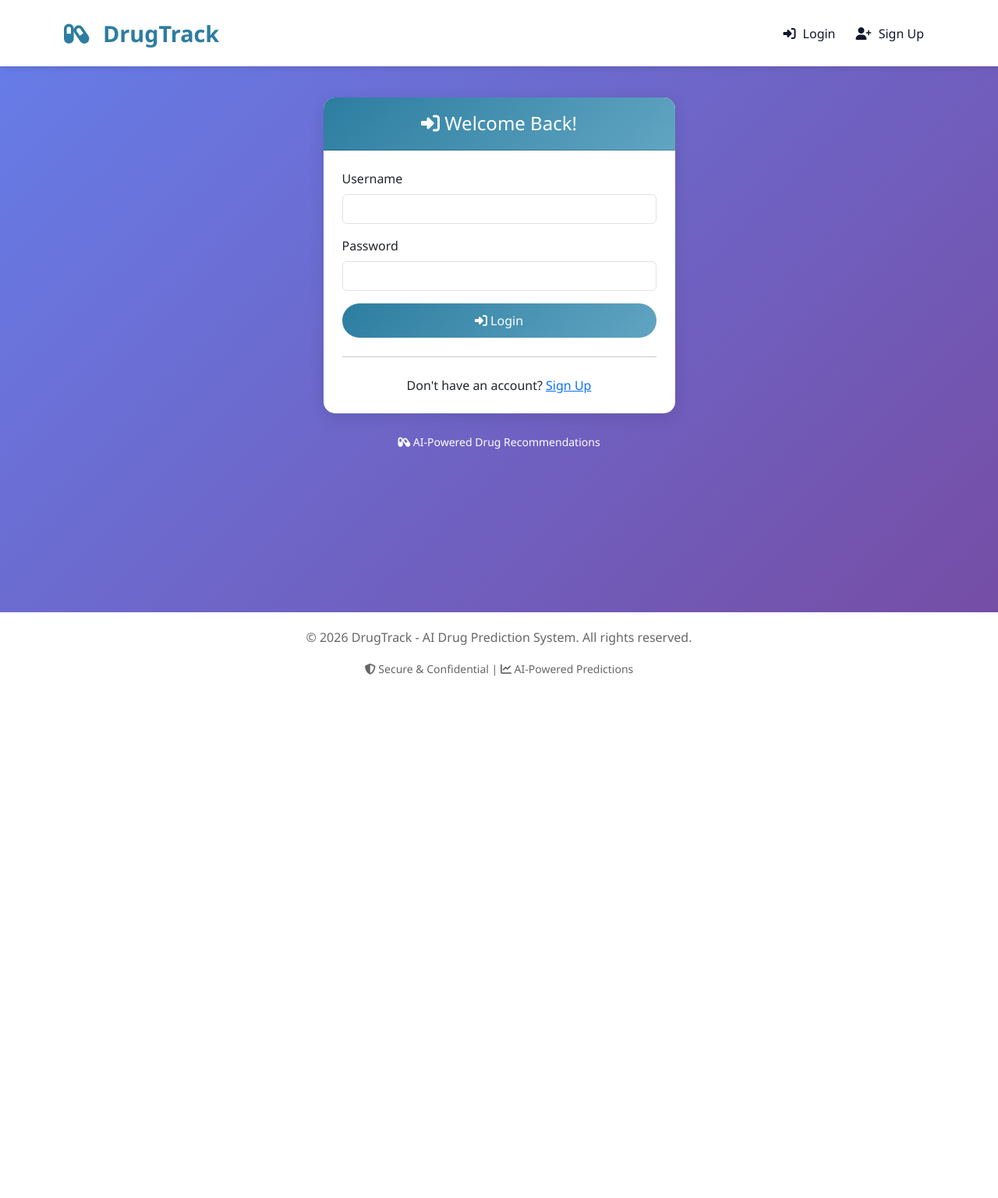
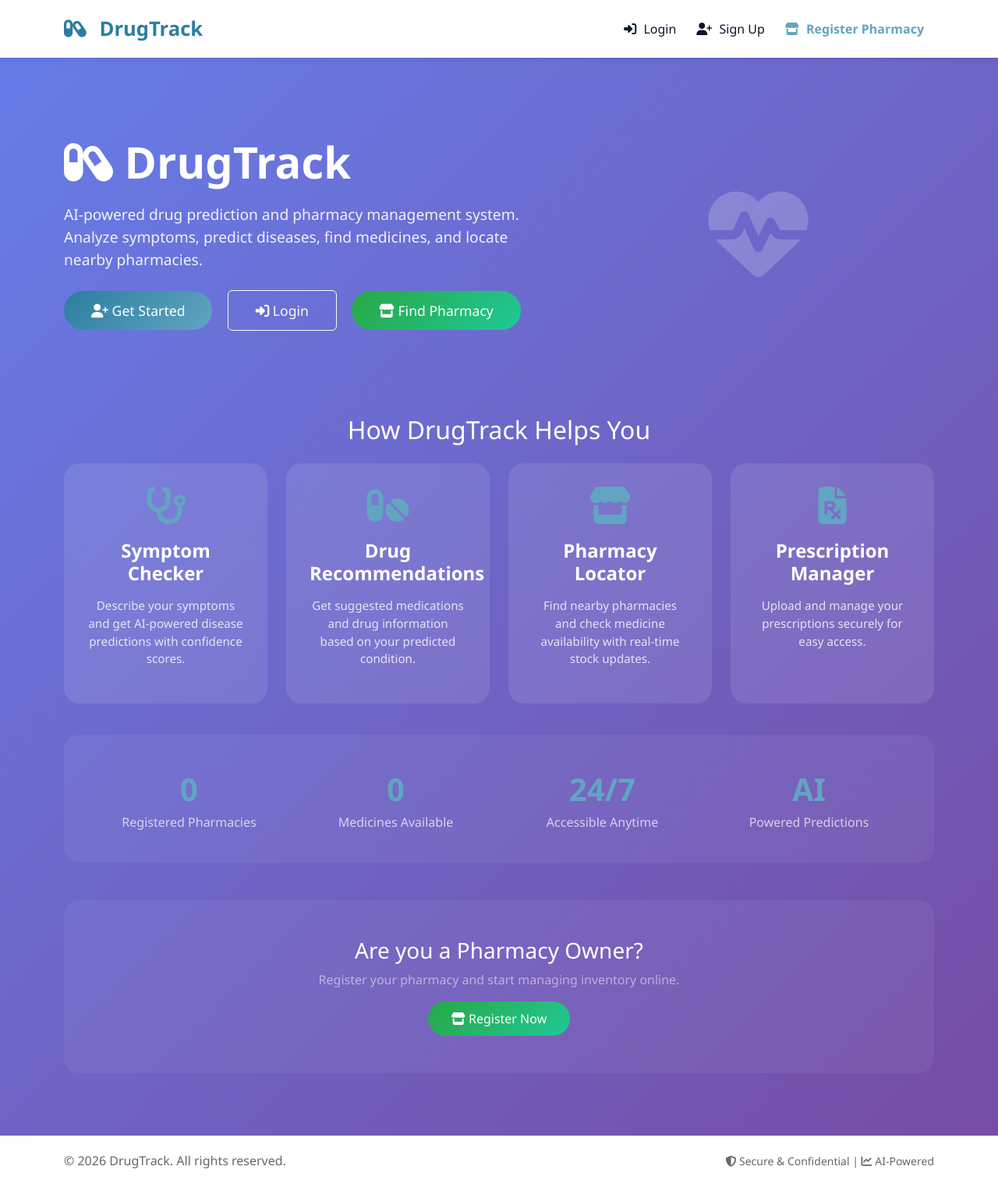
Before and after one commit to devadathsreelayam/DrugTrack, a Django app: page / in a window 1280 px wide. Shown: the whole page at 78% size. Before the commit the page ends 867 px from the top, so only its background shows below. Run offline with Django 5.2, Linux system fonts and the light colour scheme; data that the repository does not hold is empty; some libraries are stand-ins or nearby versions.

Commit message:
Created home page and login page for pharmacy

```diff
--- a/apps/core/urls.py
+++ b/apps/core/urls.py
@@ -3,7 +3,7 @@ from . import views
 
 urlpatterns = [
     # Authentication
-    path('', views.login_view, name='login'),
+    path('login/', views.login_view, name='login'),
     path('signup/', views.signup_stage1, name='signup_stage1'),
     # path('signup/stage1/', views.signup_stage1, name='signup_stage1'),
     path('signup/stage2/', views.signup_stage2, name='signup_stage2'),
--- a/apps/core/views.py
+++ b/apps/core/views.py
@@ -5,6 +5,8 @@ from django.contrib import messages
 from django.db.models import Count, Avg, Q
 from django.http import JsonResponse
 from django.core.paginator import Paginator
+
+from apps.pharmacy.models import Drug, Pharmacy
 from .forms import *
 from .models import User, Prediction, Prescription, Medicine, UserHealthProfile, UserMedication, SymptomPrediction
 # from .utils.ml_predictor import predictor
@@ -15,6 +17,22 @@ import json
 from .utils.symptom_analyser import symptom_analyzer
 from django.views.decorators.csrf import csrf_exempt
 from django.views.decorators.http import require_http_methods
+
+
+def home_view(request):
+    """Home page view"""
+    if request.user.is_authenticated:
+        return redirect('dashboard')
+
+    # Get some statistics for the home page
+    total_pharmacies = Pharmacy.objects.filter(status='approved', is_active=True).count()
+    total_medicines = Drug.objects.count()
+
+    context = {
+        'total_pharmacies': total_pharmacies,
+        'total_medicines': total_medicines,
+    }
+    return render(request, 'home.html', context)
 
 
 def signup_view(request):
@@ -325,37 +343,6 @@ def delete_prescription_view(request, pk):
         messages.success(request, 'Prescription deleted successfully.')
     return redirect('prescription_list')
 
-# Pharmacy related views (using admin-managed data)
-@login_required
-def pharmacy_list_view(request):
-    from .models import Pharmacy
-
-    pharmacies = Pharmacy.objects.filter(is_active=True)
-    user_lat = request.user.latitude
-    user_lon = request.user.longitude
-
-    # Calculate distance for each pharmacy if user location exists
-    for pharmacy in pharmacies:
-        if user_lat and user_lon and pharmacy.latitude and pharmacy.longitude:
-            pharmacy.distance = calculate_distance(
-                user_lat, user_lon,
-                pharmacy.latitude, pharmacy.longitude
-            )
-        else:
-            pharmacy.distance = None
-
-    # Sort by distance
-    pharmacies = sorted(pharmacies, key=lambda x: x.distance if x.distance else float('inf'))
-
-    context = {
-        'pharmacies': pharmacies,
-        'user_location_set': user_lat is not None
-    }
-    return render(request, 'core/pharmacy_list.html', context)
-
-def calculate_distance(lat1, lon1, lat2, lon2):
-    """Calculate Euclidean distance (simplified)"""
-    return math.sqrt((lat1 - lat2)**2 + (lon1 - lon2)**2) * 111  # Rough km conversion
 
 @login_required
 def update_location_view(request):
--- a/apps/pharmacy/urls.py
+++ b/apps/pharmacy/urls.py
@@ -3,6 +3,7 @@ from . import views
 
 urlpatterns = [
     # Pharmacy registration
+    path('login/', views.pharmacy_login_view, name='pharmacy_login'),
     path('register/', views.pharmacy_register, name='pharmacy_register'),
     path('dashboard/', views.pharmacy_dashboard, name='pharmacy_dashboard'),
 
--- a/drug_track/urls.py
+++ b/drug_track/urls.py
@@ -2,10 +2,12 @@ from django.contrib import admin
 from django.urls import path, include
 from django.conf import settings
 from django.conf.urls.static import static
+from apps.core.views import home_view
 
 urlpatterns = [
+    path('', home_view, name='home'),
     path('admin/', admin.site.urls),
-    path('', include('apps.core.urls')),
+    path('accounts', include('apps.core.urls')),
     path('pharmacy/', include('apps.pharmacy.urls')),
 ]
 
--- a/templates/base.html
+++ b/templates/base.html
@@ -3,7 +3,7 @@
 <head>
     <meta charset="UTF-8">
     <meta name="viewport" content="width=device-width, initial-scale=1.0">
-    <title>{% block title %}DrugTrack - AI Drug Prediction System{% endblock %}</title>
+    <title>{% block title %}DrugTrack - AI Drug Prediction & Pharmacy System{% endblock %}</title>
 
     <!-- Bootstrap 5 CSS -->
     <link href="https://cdn.jsdelivr.net/npm/bootstrap@5.3.0/dist/css/bootstrap.min.css" rel="stylesheet">
@@ -32,11 +32,11 @@
         .navbar {
             background: white;
             box-shadow: 0 2px 10px rgba(0,0,0,0.1);
-            padding: 1rem 2rem;
+            padding: 0.8rem 2rem;
         }
 
         .navbar-brand {
-            font-size: 1.8rem;
+            font-size: 1.6rem;
             font-weight: bold;
             color: var(--primary-color) !important;
         }
@@ -51,6 +51,7 @@
             font-weight: 500;
             margin: 0 5px;
             transition: all 0.3s;
+            padding: 0.5rem 1rem;
         }
 
         .nav-link:hover {
@@ -60,6 +61,15 @@
 
         .nav-link i {
             margin-right: 5px;
+        }
+
+        .nav-link.pharmacy-link {
+            color: var(--secondary-color) !important;
+            font-weight: 600;
+        }
+
+        .nav-link.pharmacy-link:hover {
+            color: var(--primary-color) !important;
         }
 
         .main-container {
@@ -97,6 +107,21 @@
         .btn-primary:hover {
             transform: translateY(-2px);
             box-shadow: 0 5px 15px rgba(44,125,160,0.3);
+        }
+
+        .btn-pharmacy {
+            background: linear-gradient(135deg, #28a745, #20c997);
+            border: none;
+            padding: 10px 30px;
+            border-radius: 25px;
+            font-weight: 500;
+            color: white;
+        }
+
+        .btn-pharmacy:hover {
+            transform: translateY(-2px);
+            box-shadow: 0 5px 15px rgba(40,167,69,0.3);
+            color: white;
         }
 
         .footer {
@@ -138,20 +163,6 @@
             margin: 0;
         }
 
-        .prediction-box {
-            background: linear-gradient(135deg, var(--primary-color), var(--secondary-color));
-            color: white;
-            border-radius: 15px;
-            padding: 30px;
-            text-align: center;
-            margin-top: 20px;
-        }
-
-        .prediction-box h2 {
-            font-size: 2.5rem;
-            margin: 15px 0;
-        }
-
         .breadcrumb {
             background: transparent;
             padding: 0;
@@ -161,6 +172,10 @@
         .breadcrumb-item a {
             color: var(--primary-color);
             text-decoration: none;
+        }
+
+        .breadcrumb-item.active {
+            color: white;
         }
 
         @media (max-width: 768px) {
@@ -180,7 +195,7 @@
 <!-- Navigation Bar -->
 <nav class="navbar navbar-expand-lg">
     <div class="container">
-        <a class="navbar-brand" href="{% url 'dashboard' %}">
+        <a class="navbar-brand" href="{% url 'home' %}">
             <i class="fas fa-capsules"></i> DrugTrack
         </a>
 
@@ -190,7 +205,7 @@
 
         <div class="collapse navbar-collapse" id="navbarNav">
             {% if user.is_authenticated %}
-            <ul class="navbar-nav ms-auto">
+            <ul class="navbar-nav me-auto">
                 <li class="nav-item">
                     <a class="nav-link" href="{% url 'dashboard' %}">
                         <i class="fas fa-chart-line"></i> Dashboard
@@ -212,21 +227,32 @@
                     </a>
                 </li>
                 <li class="nav-item">
-                    <a class="nav-link" href="{% url 'pharmacy_list' %}">
-                        <i class="fas fa-store"></i> Pharmacy
+                    <a class="nav-link pharmacy-link" href="{% url 'pharmacy_list' %}">
+                        <i class="fas fa-store"></i> Find Pharmacy
                     </a>
                 </li>
+            </ul>
+            <ul class="navbar-nav">
+                {% if user.pharmacy_owner %}
+                <li class="nav-item">
+                    <a class="nav-link pharmacy-link" href="{% url 'pharmacy_dashboard' %}">
+                        <i class="fas fa-store-alt"></i> My Pharmacy
+                    </a>
+                </li>
+                {% endif %}
                 <li class="nav-item dropdown">
                     <a class="nav-link dropdown-toggle" href="#" data-bs-toggle="dropdown">
-                        <i class="fas fa-user-circle"></i> {{ user.first_name }}
+                        <i class="fas fa-user-circle"></i> {{ user.first_name|default:user.username }}
                     </a>
-                    <ul class="dropdown-menu">
-                        <li><a class="dropdown-item" style="color: #f39c12;">
-                            {{ user.get_full_name }}
-                        </a></li>
+                    <ul class="dropdown-menu dropdown-menu-end">
                         <li><a class="dropdown-item" href="{% url 'profile' %}">
                             <i class="fas fa-user"></i> Profile
                         </a></li>
+                        {% if not user.pharmacy_owner %}
+                        <li><a class="dropdown-item" href="{% url 'pharmacy_register' %}">
+                            <i class="fas fa-store"></i> Register Pharmacy
+                        </a></li>
+                        {% endif %}
                         <li><hr class="dropdown-divider"></li>
                         <li><a class="dropdown-item" href="{% url 'logout' %}">
                             <i class="fas fa-sign-out-alt"></i> Logout
@@ -246,6 +272,11 @@
                         <i class="fas fa-user-plus"></i> Sign Up
                     </a>
                 </li>
+                <li class="nav-item">
+                    <a class="nav-link pharmacy-link" href="{% url 'pharmacy_register' %}">
+                        <i class="fas fa-store"></i> Register Pharmacy
+                    </a>
+                </li>
             </ul>
             {% endif %}
         </div>
@@ -259,7 +290,7 @@
         {% if messages %}
             {% for message in messages %}
                 <div class="alert alert-{{ message.tags }} alert-dismissible fade show" role="alert">
-                    <i class="fas fa-{% if message.tags == 'success' %}check-circle{% elif message.tags == 'error' %}exclamation-circle{% else %}info-circle{% endif %}"></i>
+                    <i class="fas fa-{% if message.tags == 'success' %}check-circle{% elif message.tags == 'error' %}exclamation-circle{% elif message.tags == 'warning' %}exclamation-triangle{% else %}info-circle{% endif %}"></i>
                     {{ message }}
                     <button type="button" class="btn-close" data-bs-dismiss="alert"></button>
                 </div>
@@ -277,13 +308,19 @@
 <!-- Footer -->
 <footer class="footer">
     <div class="container">
-        <p>&copy; {% now "Y" %} DrugTrack - AI Drug Prediction System. All rights reserved.</p>
-        <p class="mb-0">
-            <small>
-                <i class="fas fa-shield-alt"></i> Secure & Confidential |
-                <i class="fas fa-chart-line"></i> AI-Powered Predictions
-            </small>
-        </p>
+        <div class="row">
+            <div class="col-md-6 text-md-start">
+                <p>&copy; {% now "Y" %} DrugTrack. All rights reserved.</p>
+            </div>
+            <div class="col-md-6 text-md-end">
+                <p class="mb-0">
+                    <small>
+                        <i class="fas fa-shield-alt"></i> Secure & Confidential |
+                        <i class="fas fa-chart-line"></i> AI-Powered
+                    </small>
+                </p>
+            </div>
+        </div>
     </div>
 </footer>
 
--- /dev/null
+++ b/templates/home.html
@@ -0,0 +1,180 @@
+{% extends 'base.html' %}
+
+{% block title %}DrugTrack - AI Drug Prediction & Pharmacy System{% endblock %}
+
+{% block extra_css %}
+<style>
+    .hero-section {
+        padding: 60px 0;
+        color: white;
+    }
+    .hero-section h1 {
+        font-size: 3.5rem;
+        font-weight: 700;
+        margin-bottom: 20px;
+    }
+    .hero-section p {
+        font-size: 1.2rem;
+        opacity: 0.9;
+        max-width: 600px;
+    }
+    .hero-buttons .btn {
+        padding: 12px 35px;
+        font-size: 1.1rem;
+        margin-right: 15px;
+    }
+    .feature-card {
+        background: rgba(255,255,255,0.1);
+        backdrop-filter: blur(10px);
+        border-radius: 20px;
+        padding: 30px;
+        text-align: center;
+        color: white;
+        height: 100%;
+        transition: transform 0.3s;
+    }
+    .feature-card:hover {
+        transform: translateY(-10px);
+    }
+    .feature-card i {
+        font-size: 3rem;
+        margin-bottom: 20px;
+        color: #61a5c2;
+    }
+    .feature-card h4 {
+        font-weight: 600;
+        margin-bottom: 15px;
+    }
+    .feature-card p {
+        opacity: 0.8;
+        font-size: 0.95rem;
+    }
+    .stats-section {
+        background: rgba(255,255,255,0.05);
+        border-radius: 20px;
+        padding: 40px;
+        margin-top: 40px;
+    }
+    .stat-number {
+        font-size: 2.5rem;
+        font-weight: 700;
+        color: #61a5c2;
+    }
+    .stat-label {
+        color: rgba(255,255,255,0.7);
+        font-size: 1rem;
+    }
+</style>
+{% endblock %}
+
+{% block content %}
+<!-- Hero Section -->
+<div class="hero-section">
+    <div class="row align-items-center">
+        <div class="col-md-7">
+            <h1>
+                <i class="fas fa-capsules"></i> DrugTrack
+            </h1>
+            <p>
+                AI-powered drug prediction and pharmacy management system.
+                Analyze symptoms, predict diseases, find medicines, and locate nearby pharmacies.
+            </p>
+            <div class="hero-buttons mt-4">
+                {% if user.is_authenticated %}
+                <a href="{% url 'dashboard' %}" class="btn btn-primary">
+                    <i class="fas fa-chart-line"></i> Go to Dashboard
+                </a>
+                <a href="{% url 'symptom_checker' %}" class="btn btn-outline-light">
+                    <i class="fas fa-stethoscope"></i> Check Symptoms
+                </a>
+                {% else %}
+                <a href="{% url 'signup_stage1' %}" class="btn btn-primary">
+                    <i class="fas fa-user-plus"></i> Get Started
+                </a>
+                <a href="{% url 'login' %}" class="btn btn-outline-light">
+                    <i class="fas fa-sign-in-alt"></i> Login
+                </a>
+                {% endif %}
+                <a href="{% url 'pharmacy_list' %}" class="btn btn-pharmacy">
+                    <i class="fas fa-store"></i> Find Pharmacy
+                </a>
+            </div>
+        </div>
+        <div class="col-md-5 text-center">
+            <i class="fas fa-heartbeat" style="font-size: 8rem; color: rgba(255,255,255,0.2);"></i>
+        </div>
+    </div>
+</div>
+
+<!-- Features Section -->
+<div class="row mt-5">
+    <div class="col-md-12">
+        <h2 class="text-white text-center mb-4">How DrugTrack Helps You</h2>
+    </div>
+</div>
+<div class="row g-4">
+    <div class="col-md-3">
+        <div class="feature-card">
+            <i class="fas fa-stethoscope"></i>
+            <h4>Symptom Checker</h4>
+            <p>Describe your symptoms and get AI-powered disease predictions with confidence scores.</p>
+        </div>
+    </div>
+    <div class="col-md-3">
+        <div class="feature-card">
+            <i class="fas fa-pills"></i>
+            <h4>Drug Recommendations</h4>
+            <p>Get suggested medications and drug information based on your predicted condition.</p>
+        </div>
+    </div>
+    <div class="col-md-3">
+        <div class="feature-card">
+            <i class="fas fa-store"></i>
+            <h4>Pharmacy Locator</h4>
+            <p>Find nearby pharmacies and check medicine availability with real-time stock updates.</p>
+        </div>
+    </div>
+    <div class="col-md-3">
+        <div class="feature-card">
+            <i class="fas fa-file-prescription"></i>
+            <h4>Prescription Manager</h4>
+            <p>Upload and manage your prescriptions securely for easy access.</p>
+        </div>
+    </div>
+</div>
+
+<!-- Statistics Section -->
+<div class="stats-section">
+    <div class="row text-center">
+        <div class="col-md-3">
+            <div class="stat-number">{{ total_pharmacies }}</div>
+            <div class="stat-label">Registered Pharmacies</div>
+        </div>
+        <div class="col-md-3">
+            <div class="stat-number">{{ total_medicines }}</div>
+            <div class="stat-label">Medicines Available</div>
+        </div>
+        <div class="col-md-3">
+            <div class="stat-number">24/7</div>
+            <div class="stat-label">Accessible Anytime</div>
+        </div>
+        <div class="col-md-3">
+            <div class="stat-number">AI</div>
+            <div class="stat-label">Powered Predictions</div>
+        </div>
+    </div>
+</div>
+
+<!-- CTA Section -->
+<div class="row mt-5">
+    <div class="col-md-12 text-center">
+        <div class="p-5" style="background: rgba(255,255,255,0.05); border-radius: 20px;">
+            <h3 class="text-white">Are you a Pharmacy Owner?</h3>
+            <p class="text-white-50">Register your pharmacy and start managing inventory online.</p>
+            <a href="{% url 'pharmacy_register' %}" class="btn btn-pharmacy">
+                <i class="fas fa-store"></i> Register Now
+            </a>
+        </div>
+    </div>
+</div>
+{% endblock %}
```
Also changed, not shown: apps/core/models.py (+18 -0 lines), apps/pharmacy/views.py (+30 -0 lines), templates/pharmacy/pharmacy_login.html (added, +51 -0 lines).
